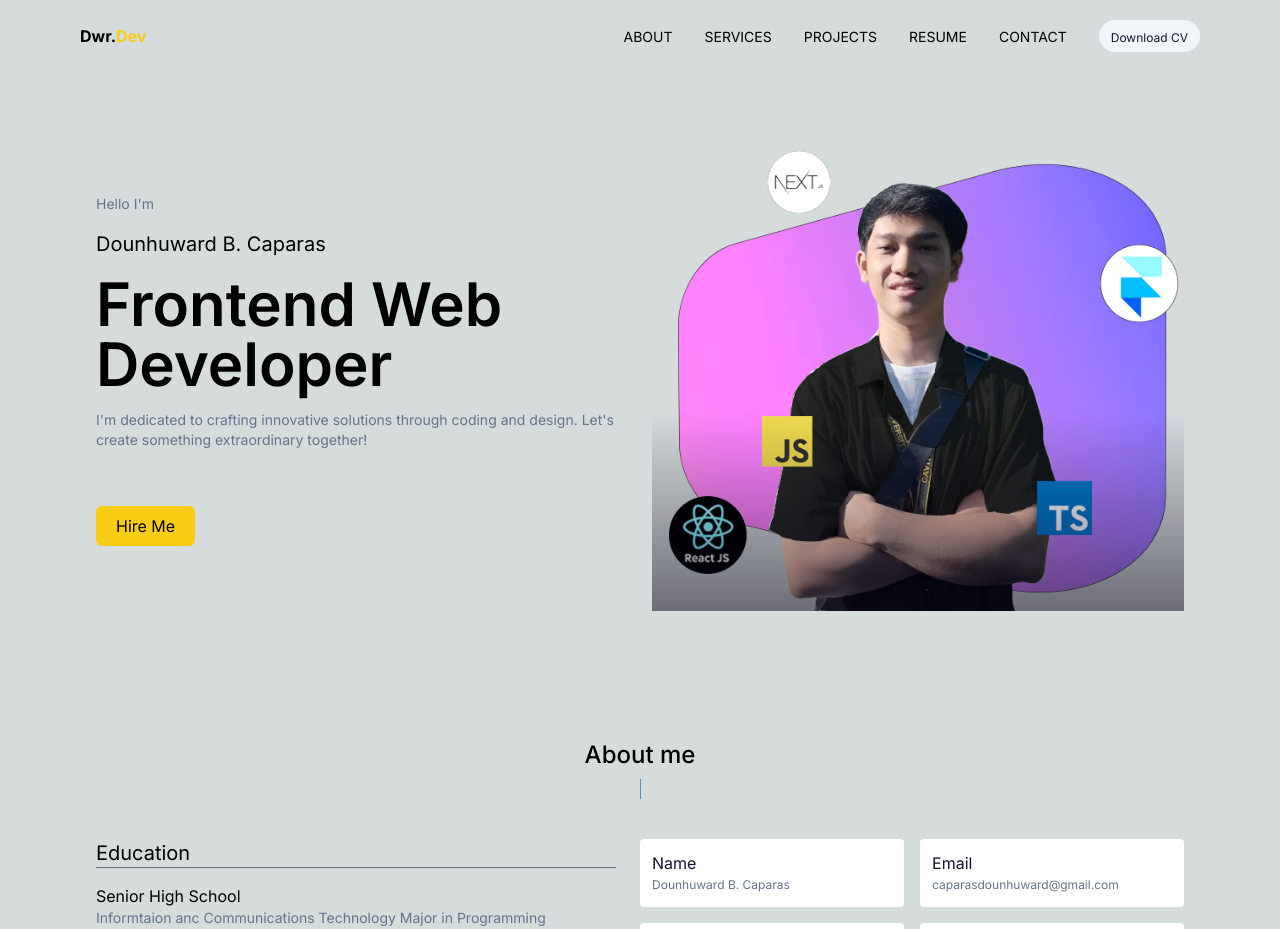
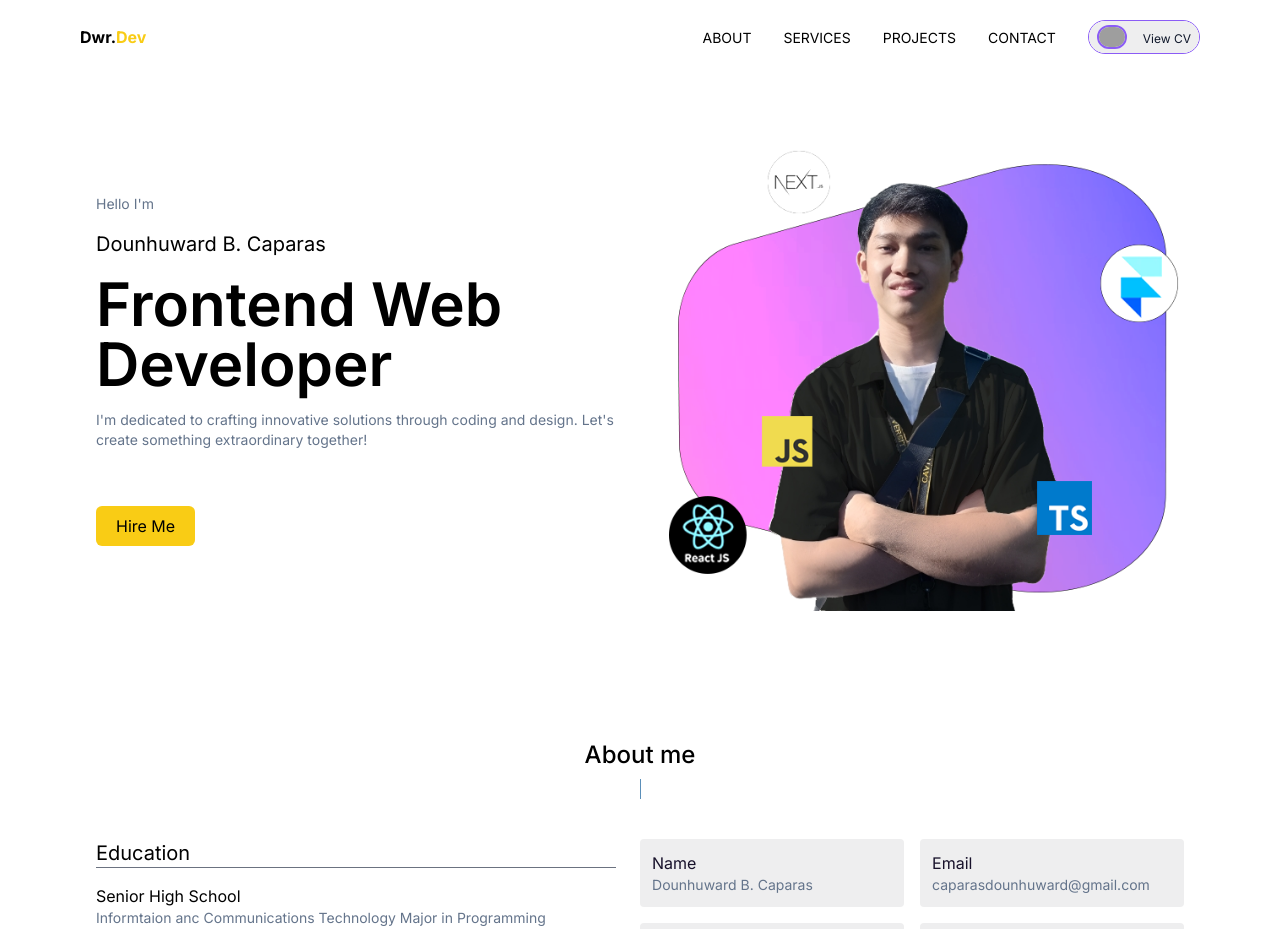
Before and after one commit to DowardCaparas/portfolio, a Next.js app: page / in a window 1280 px wide. Shown: the top 929 px of the page. Built offline with nearby package versions, Linux system fonts and the light colour scheme; grey boxes are pictures that could not be loaded.

Commit message:
enhancing design

```diff
--- a/app/globals.css
+++ b/app/globals.css
@@ -1,12 +1,6 @@
 @tailwind base;
 @tailwind components;
 @tailwind utilities;
-
-:root {
-  --foreground-rgb: 0, 0, 0;
-  --background-start-rgb: 214, 219, 220;
-  --background-end-rgb: 214, 219, 220;
-}
 
 @media (prefers-color-scheme: dark) {
   :root {
@@ -25,27 +19,6 @@ body {
     )
     rgb(var(--background-start-rgb));
 }
-
-.hero-image-container {
-  position: relative;
-  overflow: hidden;
-}
-
-.hero-image-container::after {
-  content: '';
-  position: absolute;
-  bottom: 0;
-  left: 0;
-  right: 0;
-  height: 200px; /* Adjust the height as needed */
-  background: linear-gradient(to top, rgba(3, 0, 19, 0.5), rgba(3, 0, 19, 0));
-}
-
-.hero-image-container img {
-  position: relative;
-  z-index: 0;
-}
-
 
 @layer utilities {
   .text-balance {
--- a/components/Hero.tsx
+++ b/components/Hero.tsx
@@ -26,7 +26,7 @@ const Hero = () => {
 
       </div>
 
-      <div className='w-full md:w-1/2 flex justify-end items-end hero-image-container'>
+      <div className='w-full md:w-1/2 flex justify-end items-end'>
           <Image
             src={HeroBg}
             alt='Doward Caparas'
--- a/components/Navbar.tsx
+++ b/components/Navbar.tsx
@@ -3,9 +3,9 @@
 import { navlinks } from '@/constants';
 import Link from 'next/link';
 import Image from 'next/image';
-import CustomButton from './CustomButton';
 import { useEffect, useState } from 'react';
 import { motion, useAnimationControls } from 'framer-motion';
+import ViewCV from './ViewCV';
 
 const Navbar = () => {
   /*Open navigation panel */
@@ -103,37 +103,48 @@ const Navbar = () => {
                 href={link.url}
                 className='hover:text-slate-400 uppercase text-sm max-lg:text-[12px]'
               >
-                {link.title}
+                <span className={`
+                    ${
+                      scrolled
+                        ? 'text-white transition ease-in-out duration-300'
+                        : ''
+                    }
+                `}>
+                      {link.title}
+                </span>
+
               </Link>
             </div>
           ))}
-            <Link href='/CAPARAS_DOUNHUWARD_RESUME.pdf'>
-              <CustomButton
-                title='Download CV'
-                containerStyles='bg-slate-100 rounded-full px-3 py-1 hover:bg-slate-200
-                      active:bg-slate-100 max-md:hidden'
-                textStyles='text-slate-900 text-[12px]'
-              />
-            </Link>
+
+      {/*Nav View CV Button */}
+            <ViewCV />
+
         </div>
 
         <div className='hidden max-md:flex'>
-          <button className='flex flex-col gap-y-1' onClick={handleOpenNav}>
-            <div className='w-6 h-1 bg-white rounded-md'></div>
-            <div className='w-6 h-1 bg-white rounded-md'></div>
-            <div className='w-6 h-1 bg-white rounded-md'></div>
+          <button
+            className='flex flex-col gap-y-1 bg-primary_gray p-2 rounded
+             hover:bg-gray-300 active:bg-primary_gray'
+            onClick={handleOpenNav}>
+
+              <div className='w-6 h-1 rounded-md bg-primary_black'></div>
+              <div className='w-6 h-1 rounded-md bg-primary_black'></div>
+              <div className='w-6 h-1 rounded-md bg-primary_black'></div>
           </button>
         </div>
       </nav>
 
-      {/*Nav container panel*/}
+      {/*Nav container panel */}
       {open && (
         <motion.div
           variants={containerVariants}
           animate={containerControls}
           initial='close'
-          className='w-2/3 h-full bg-slate-100 padding fixed left-0 items-start md:hidden z-10'
+          className='w-2/3 h-full bg-white padding fixed left-0
+          md:hidden z-10 flex flex-col justify-between border-r border-gray-300'
         >
+
           <div className='mt-12 flex flex-col'>
             {navlinks.map((link, index) => (
               <div key={index} className='hover:bg-gray-200 p-3 rounded'>
@@ -149,11 +160,20 @@ const Navbar = () => {
                     width={25}
                     className='object-contain'
                   />
+
                   {link.title}
+
                 </Link>
               </div>
             ))}
           </div>
+
+           {/*Nav View CV Button */}
+           <div className='mb-5'>
+               <ViewCV />
+           </div>
+
+
         </motion.div>
       )}
     </>
--- a/components/PeronalInfoCard.tsx
+++ b/components/PeronalInfoCard.tsx
@@ -12,10 +12,10 @@ const PeronalInfoCard = ({ info }: InfoCard) => {
         {info.map((item, index) => (
           <div
             key={index}
-            className='bg-white rounded w-full text-primary_black p-3'
+            className='bg-primary_gray rounded w-full text-primary_black p-3'
           >
             <h3>{item.title}</h3>
-            <p className='text-[12px] md:ext-sm'>{item.label}</p>
+            <p className='text-[14px] md:text-sm'>{item.label}</p>
           </div>
         ))}
       </div>
--- a/components/ProjectCard.tsx
+++ b/components/ProjectCard.tsx
@@ -24,7 +24,8 @@ const ProjectCard = ({ projects }: ProjectList) => {
   return (
     <div className='w-full container__padding flex flex-col gap-3'>
       {projects.map((item, index) => (
-        <div key={index} className='flex max-md:flex-col justify-start items-start gap-4 p-5 rounded bg-white'>
+        <div key={index} className='flex max-md:flex-col justify-start items-start
+        gap-4 p-5 rounded bg-primary_gray'>
 
           <Image
               src={item.image}
--- a/components/Skills.tsx
+++ b/components/Skills.tsx
@@ -16,14 +16,14 @@ const Skills = () => {
             {item.lists.map((item, index) => (
               <div
                 key={index}
-                className='flex flex-col justify-center items-center p-2 gap-2 bg-white rounded'
+                className='flex flex-col justify-center items-center p-2 gap-2 bg-primary_gray rounded'
               >
                 <Image
                   src={item.icon}
                   alt={item.name}
                   height={50}
                   width={50}
-                  className='object-contain bg-white rounded'
+                  className='object-contain rounded'
                 />
                 <p className='text-sm text-primary_black'>{item.name}</p>
               </div>
--- /dev/null
+++ b/components/ViewCV.tsx
@@ -0,0 +1,31 @@
+import Image from "next/image"
+import Link from "next/link"
+import { profile } from "@/public/images"
+import CustomButton from "./CustomButton"
+
+const ViewCV = () => {
+  return (
+    <div className="border border-secondary_purple rounded-full">
+        <Link
+              href='/CAPARAS_DOUNHUWARD_RESUME.pdf'
+              className='flex gap-4 bg-primary_gray px-2 py-1 rounded-full'
+            >
+
+              <Image
+                  src={profile}
+                  alt='profile'
+                  height={30}
+                  width={30}
+                  className='object-contain rounded-full border-secondary_purple border-2'
+              />
+
+              <CustomButton
+                title='View CV'
+                textStyles='text-slate-900 text-[12px]'
+              />
+            </Link>
+    </div>
+  )
+}
+
+export default ViewCV
--- a/components/index.ts
+++ b/components/index.ts
@@ -9,6 +9,7 @@ import Projects from './Projects';
 import ProjectCard from './ProjectCard';
 import Contact from './Contact';
 import TextComponent from './TextComponent';
+import ViewCV from './ViewCV';
 
 export {
     Navbar,
@@ -22,4 +23,5 @@ export {
     ProjectCard,
     Contact,
     TextComponent,
+    ViewCV,
 }
--- a/constants/index.ts
+++ b/constants/index.ts
@@ -9,7 +9,6 @@ export const navlinks = [
     {title: 'About', url: '#about', icon: info },
     {title: 'Services', url: '#services', icon: service },
     {title: 'Projects', url: '#projects', icon: caseIcon },
-    {title: 'Resume', url: '#resume', icon: fileIcon },
     {title: 'Contact', url: '#contact', icon: phone },
 ];
 
--- a/public/images/index.ts
+++ b/public/images/index.ts
@@ -1,7 +1,8 @@
 import ArtokuImage from '../images/ArtokuImage.png'
 import HeroBg from '../images/HeroBG.png'
 import IDSGadgetsImage from '../images/iDSGadgetsImage.png'
+import profile from './profile.png'
 
 export {
-    ArtokuImage, HeroBg, IDSGadgetsImage,
+    ArtokuImage, HeroBg, IDSGadgetsImage, profile
 }
--- a/tailwind.config.js
+++ b/tailwind.config.js
@@ -15,7 +15,7 @@ module.exports = {
       },
       colors: {
          primary_black: '#18122B',
-         primary_gray: '#CDCDD7',
+         primary_gray: '#EEEEEF',
          primary_purple: '#714BB2',
          secondary_purple: '#8B5CF6',
          primary_blue: '#5B8FB9',
```
Also changed, not shown: 1 other file (tests, documents, lock files or other folders).
